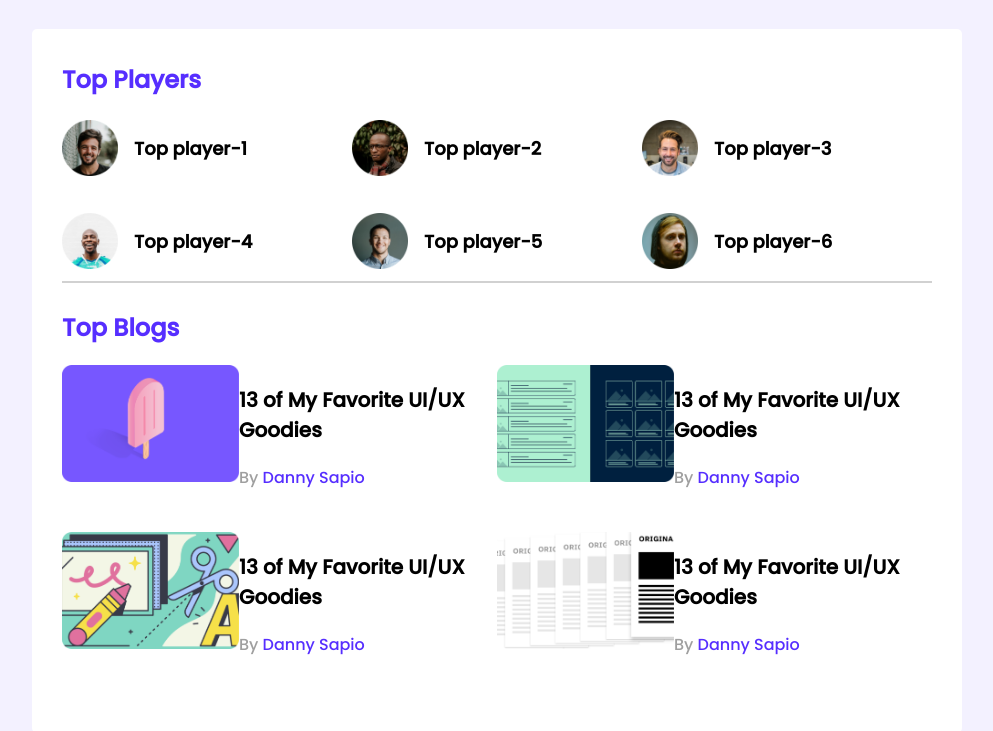
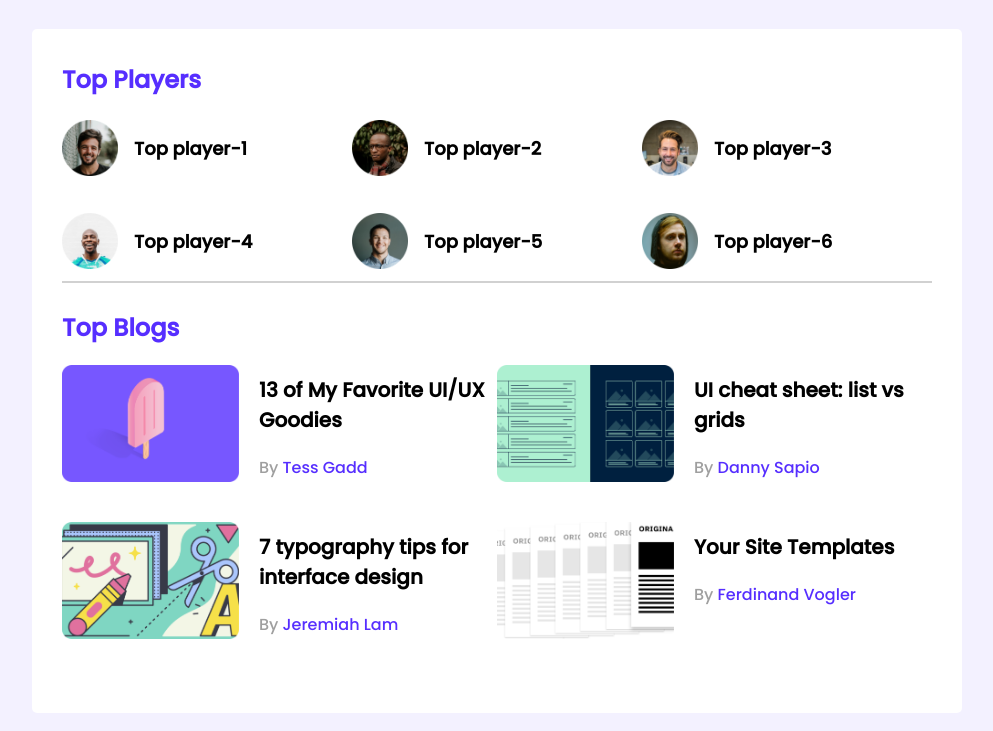
Before and after one commit to Abidapon/leader-board-css3, a plain HTML site: page index.html in a window 1280 px wide. Shown: the top 731 px of the page, without its empty margins (143-1136 px from the left). Drawn offline with Linux system fonts and the light colour scheme.

Commit message:
Alhamdulillah

```diff
--- a/index.html
+++ b/index.html
@@ -72,7 +72,7 @@
                             </div>
                             <div class="blog-info">
                                 <h3 class="blog-title">13 of My Favorite UI/UX Goodies</h3>
-                                <p class="blog-author">By <a href="">Danny Sapio</a></p>
+                                <p class="blog-author">By <a href="">Tess Gadd</a></p>
                             </div>
                         </article>
                         <article class="blog">
@@ -80,7 +80,8 @@
                                 <img src="images/blogs/blog-2.png" alt="">
                             </div>
                             <div class="blog-info">
-                                <h3 class="blog-title">13 of My Favorite UI/UX Goodies</h3>
+                                <h3 class="blog-title">UI cheat sheet:
+                                    list vs grids</h3>
                                 <p class="blog-author">By <a href="">Danny Sapio</a></p>
                             </div>
                         </article>
@@ -89,8 +90,9 @@
                                 <img src="images/blogs/blog-3.png" alt="">
                             </div>
                             <div class="blog-info">
-                                <h3 class="blog-title">13 of My Favorite UI/UX Goodies</h3>
-                                <p class="blog-author">By <a href="">Danny Sapio</a></p>
+                                <h3 class="blog-title">7 typography tips
+                                    for interface design</h3>
+                                <p class="blog-author">By <a href="">Jeremiah Lam</a></p>
                             </div>
                         </article>
                         <article class="blog">
@@ -98,8 +100,8 @@
                                 <img src="images/blogs/blog-4.png" alt="">
                             </div>
                             <div class="blog-info">
-                                <h3 class="blog-title">13 of My Favorite UI/UX Goodies</h3>
-                                <p class="blog-author">By <a href="">Danny Sapio</a></p>
+                                <h3 class="blog-title">Your Site Templates</h3>
+                                <p class="blog-author">By <a href="">Ferdinand Vogler</a></p>
                             </div>
                         </article>
                     </div>
--- a/styles/style.css
+++ b/styles/style.css
@@ -85,6 +85,10 @@ hr{
     font-size: 16px;
     color: #562EFF;
 }
+.blog-info{
+    margin-left: 20px;
+    margin-top: -10px;
+}
 /* Courses Styles */
 .courses{
     display: grid;
@@ -107,6 +111,7 @@ hr{
 .course-duration{
     background-color: rgba(255, 0, 0, 0.308);
     border-radius: 7px;
+    margin-right: 50px;
 }
 /* Media Queries */
 /* Mobile Devices */
```
